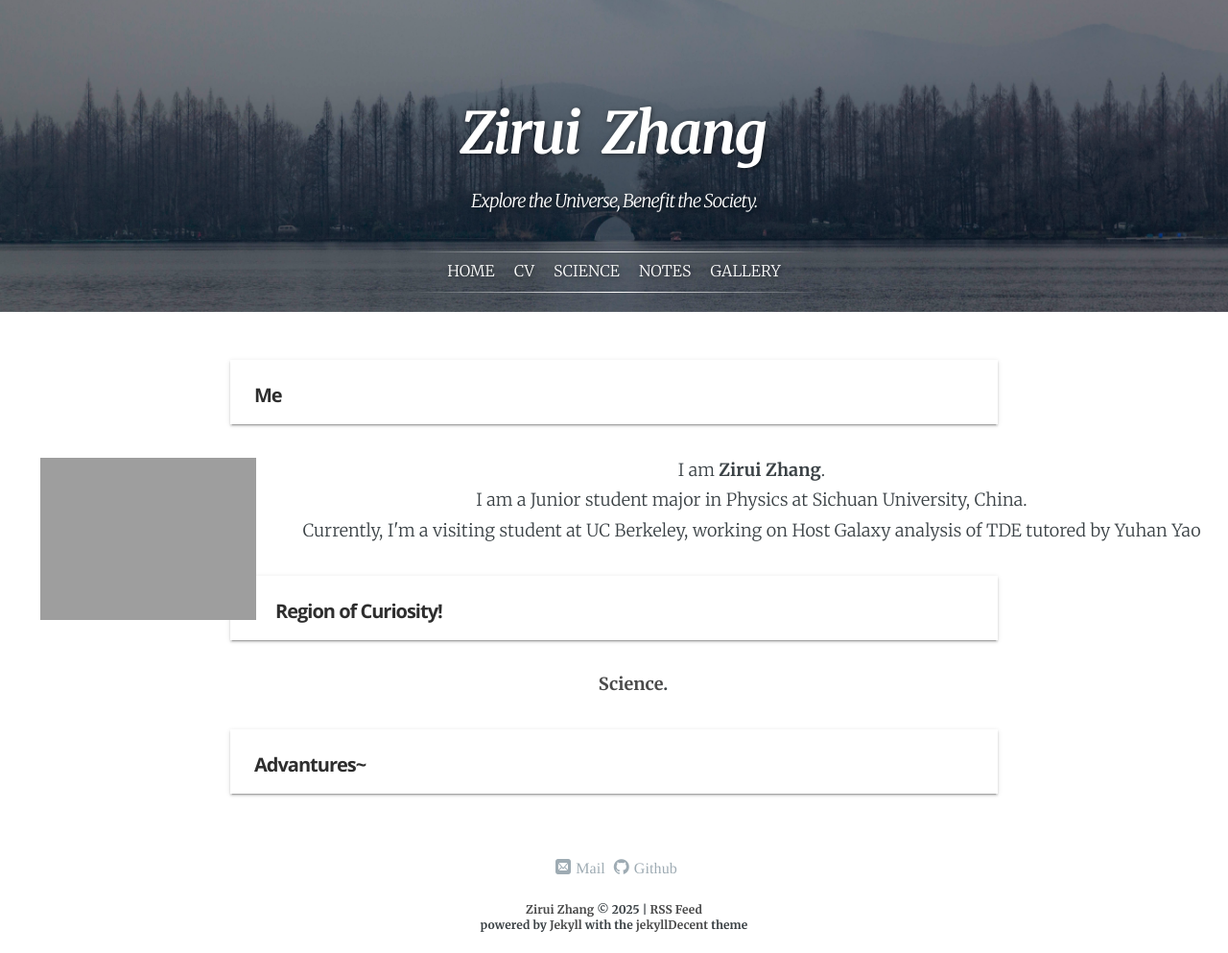
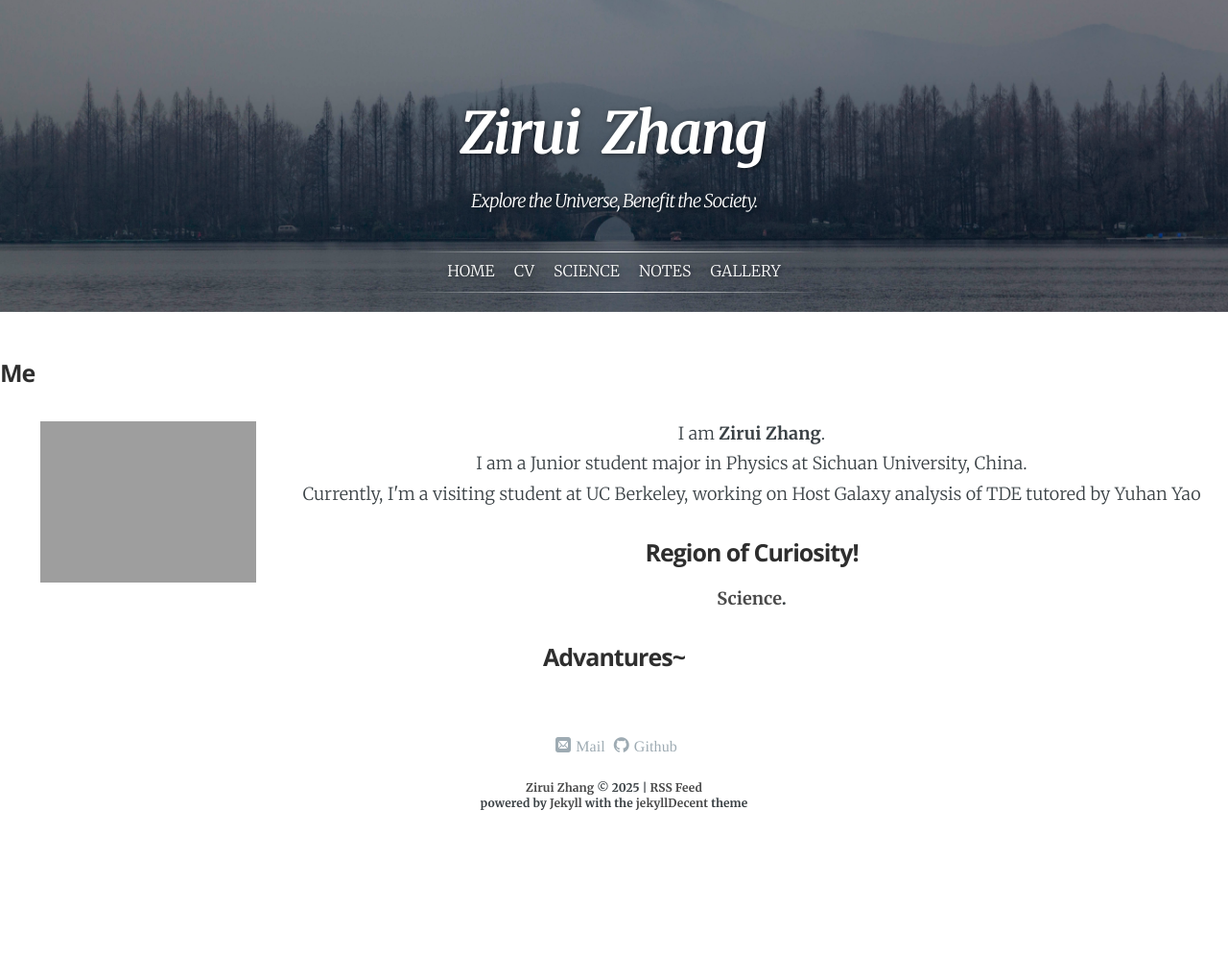
Before and after one commit to ZAKIRAM0/ZAKIRAM0.github.io, a Jekyll site: the page built from index.html, in a window 1280 px wide. Shown: the whole page at 96% size. Built offline with Jekyll 4.4.1, drawn with Linux system fonts in a browser that asks for light colours; some web fonts are replaced; a script that is not in the unit is left out; after the commit the page ends 900 px from its top, so only the background shows below that.

Commit message:
Update index.html

```diff
--- a/index.html
+++ b/index.html
@@ -13,7 +13,7 @@
 
 -->
 
-<div class="md-card shadow" style = "text-align:left;">
+<div class="mat-elevation-z3" style = "text-align:left;">
        <h2>Me</h2>
    </div>
     <div class="content" style="text-align: center; word-wrap: break-word;">
@@ -28,7 +28,7 @@
         </ul>
     </div>
 </div>
-<div class="md-card shadow" style = "text-align:left;">
+<div class="mat-elevation-z3" style = "text-align:center;">
        <h2>Region of Curiosity!</h2>
    </div>
    <div class="content">
@@ -37,7 +37,7 @@
      </ul>
    </div>
 </div>
-<div class="md-card shadow" style = "text-align:left;">
+<div class="mat-elevation-z3" style = "text-align:center;">
        <h2>Advantures~</h2>
    </div>
    <div class="content">
```
